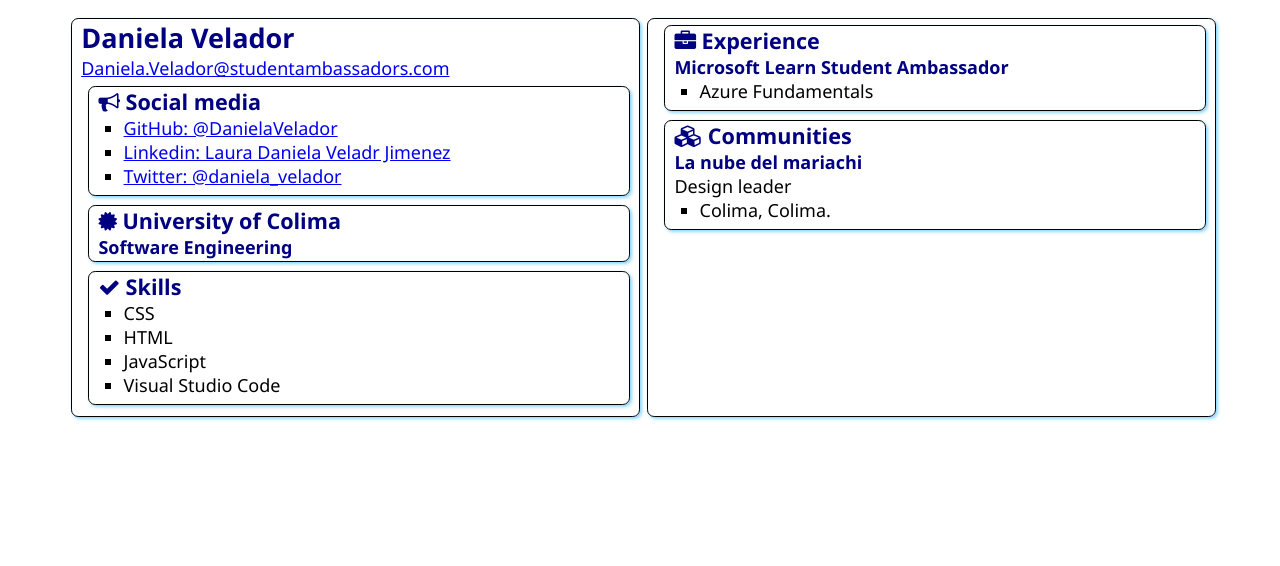
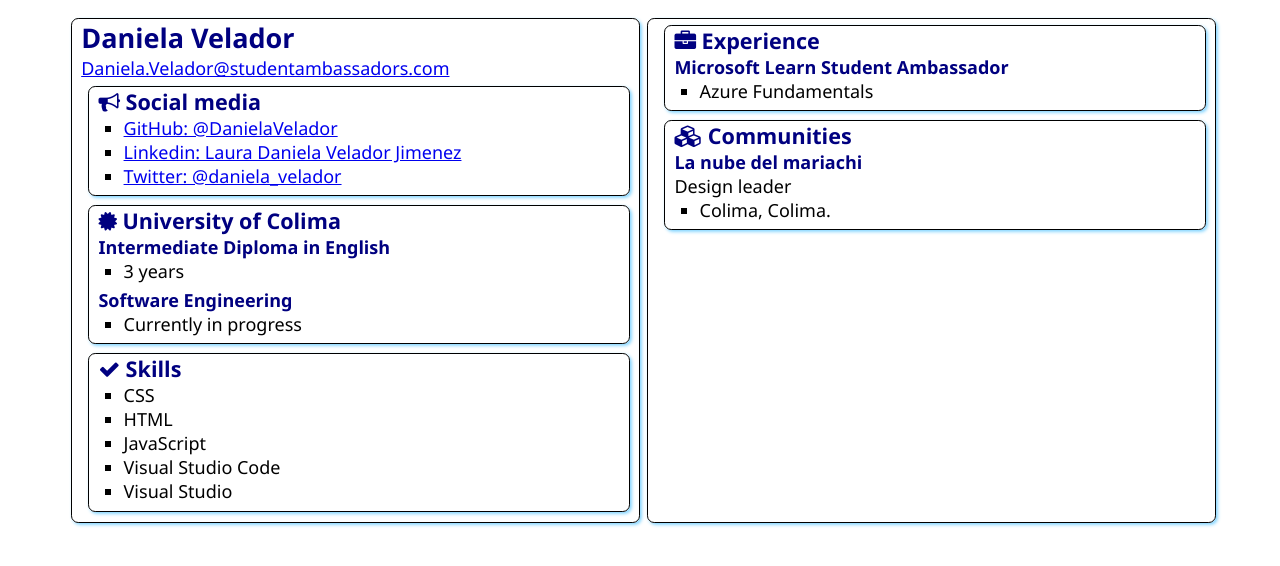
Before and after one commit to DanielaVelador/SATechnicalOnboarding, a plain HTML site: page src/index.html in a window 1280 px wide. Drawn offline with Linux system fonts and the light colour scheme.

Commit message:
editing errors

```diff
--- a/src/index.html
+++ b/src/index.html
@@ -22,7 +22,7 @@
                 </h2>
                 <ul>
                     <li><a href="https://github.com/DanielaVelador">GitHub: @DanielaVelador</a></li>
-                    <li><a href="https://www.linkedin.com/in/lauravelador/">Linkedin: Laura Daniela Veladr Jimenez</a></li>
+                    <li><a href="https://www.linkedin.com/in/lauravelador/">Linkedin: Laura Daniela Velador Jimenez</a></li>
                     <li><a href="https://twitter.com/daniela_velador">Twitter: @daniela_velador</a></li>
                 </ul>
             </section>
@@ -33,7 +33,14 @@
                         <i class="fa fa-certificate" aria-hidden="true"></i>
                         University of Colima
                     </h2>
+                    <h3>Intermediate Diploma in English</h3>
+                    <ul>
+                        <li>3 years</li>
+                    </ul>
                     <h3>Software Engineering</h3>
+                    <ul>
+                        <li>Currently in progress</li>
+                    </ul>
 
                 </div>
             </section>
@@ -48,6 +55,7 @@
                     <li>HTML</li>
                     <li>JavaScript</li>
                     <li>Visual Studio Code</li>
+                    <li>Visual Studio</li>
                 </ul>
             </section>
         </article>
```
